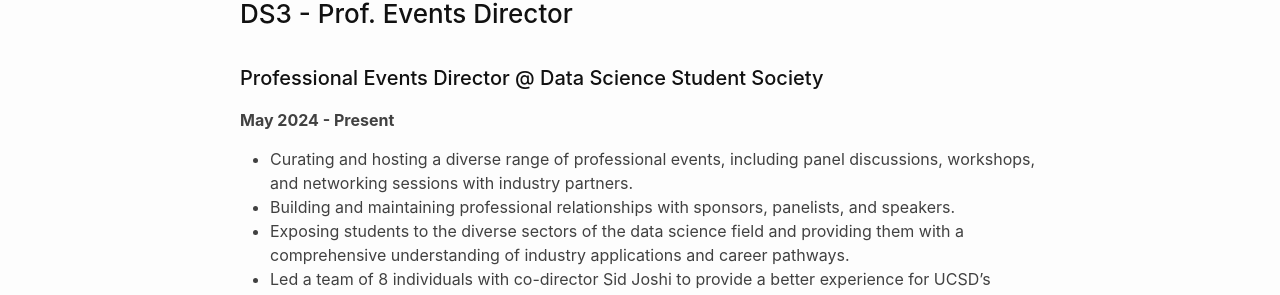
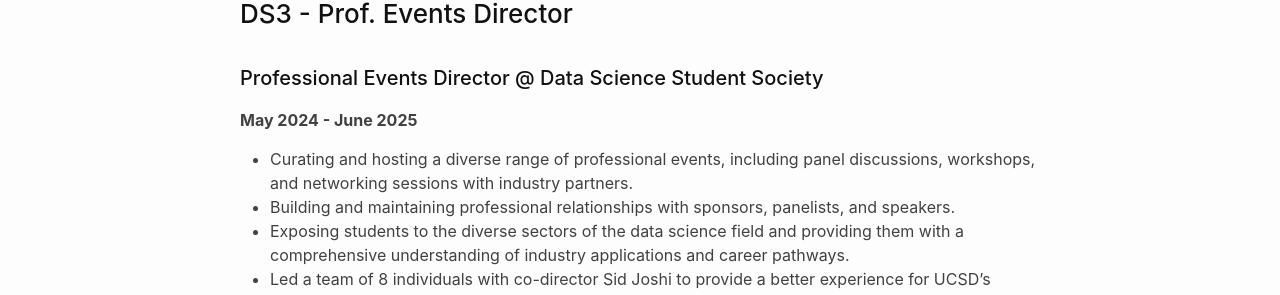
Before and after one commit to zoeludena/zoeludena.github.io, a Jekyll site: the page built from work_exper.md, in a window 1280 px wide and 900 px high, scrolled down 1174 px. Shown: the part 150-445 px from the top of the window. Built offline with Jekyll 4.4.1, drawn with Linux system fonts in a browser that asks for light colours.

Commit message:
Update work_exper.md

```diff
--- a/work_exper.md
+++ b/work_exper.md
@@ -56,7 +56,7 @@ order: 2
 
 ### DS3 - Prof. Events Director
 #### Professional Events Director @ Data Science Student Society
-**May 2024 - Present**
+**May 2024 - June 2025**
 - Curating and hosting a diverse range of professional events, including panel discussions, workshops, and networking sessions with industry partners.
 - Building and maintaining professional relationships with sponsors, panelists, and speakers.
 - Exposing students to the diverse sectors of the data science field and providing them with a comprehensive understanding of industry applications and career pathways.
```
